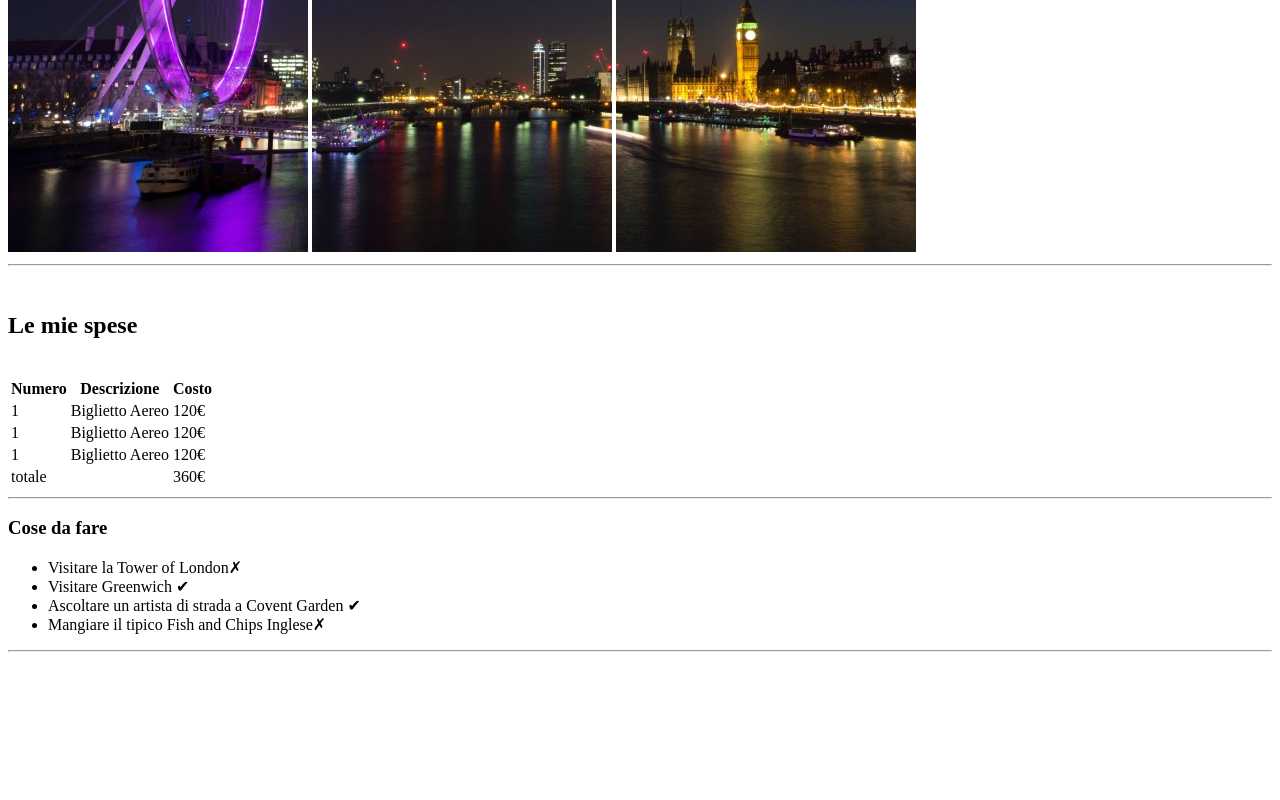
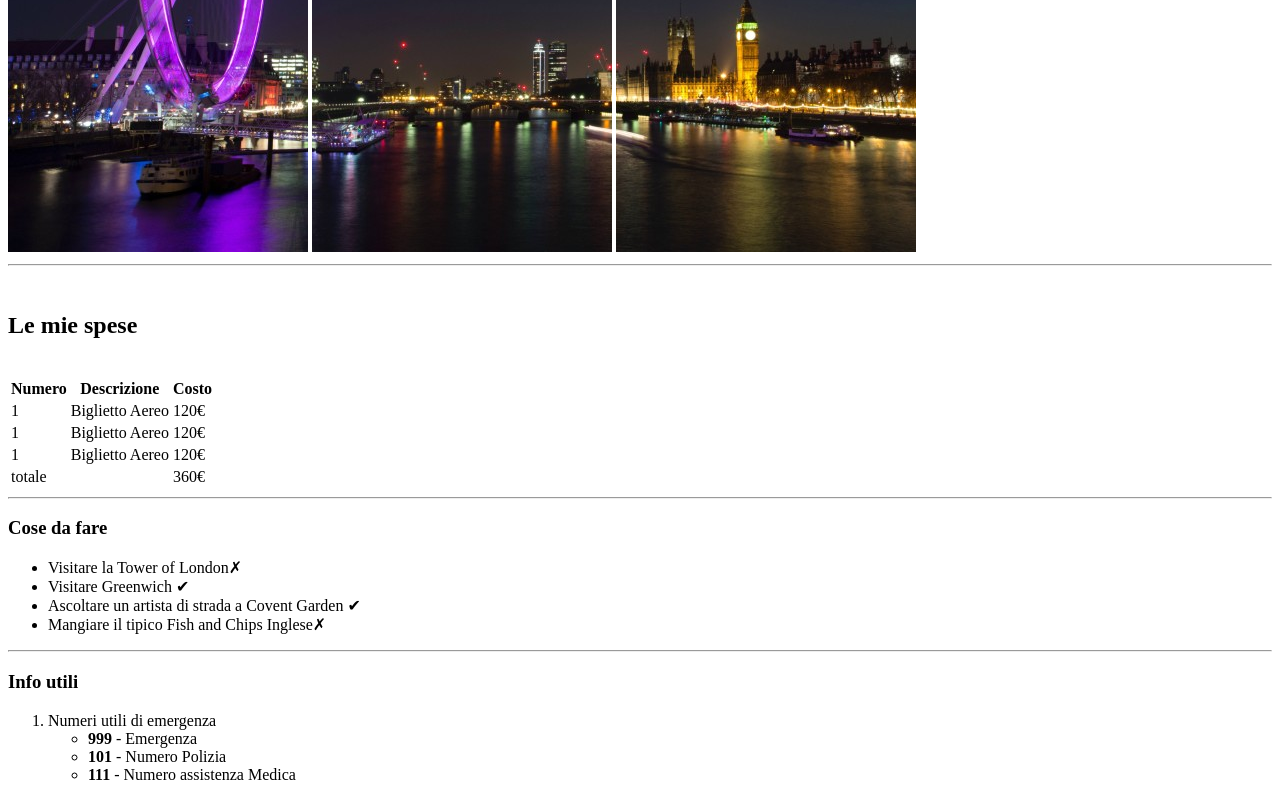
Before and after one commit to GianniC88/london-trip, a plain HTML site: page index.html in a window 1280 px wide. Shown: the part 428-1228 px from the top of the page. Before the commit the page ends 1088 px from the top, so only its background shows below. Drawn offline with Linux system fonts and the light colour scheme.

Commit message:
inserimento prima lista di info utili

```diff
--- a/index.html
+++ b/index.html
@@ -62,6 +62,20 @@
         <li>Mangiare il tipico Fish and Chips Inglese&#10007;</li>
     </ul>
     <hr>
+    <h3>Info utili</h3>
+    <!-- ol tag per lista numerata -->
+     <ol>
+        <li>Numeri utili di emergenza</li>
+        <ul>
+            <!-- strong tag per inserimento testo in grassetto -->
+            <li><strong>999</strong> - Emergenza</li>
+            <li><strong>101</strong> - Numero Polizia</li>
+            <li><strong>111</strong> - Numero assistenza Medica</li>
+
+        </ul>
+
+
+     </ol>
 
 
 </body>
```
